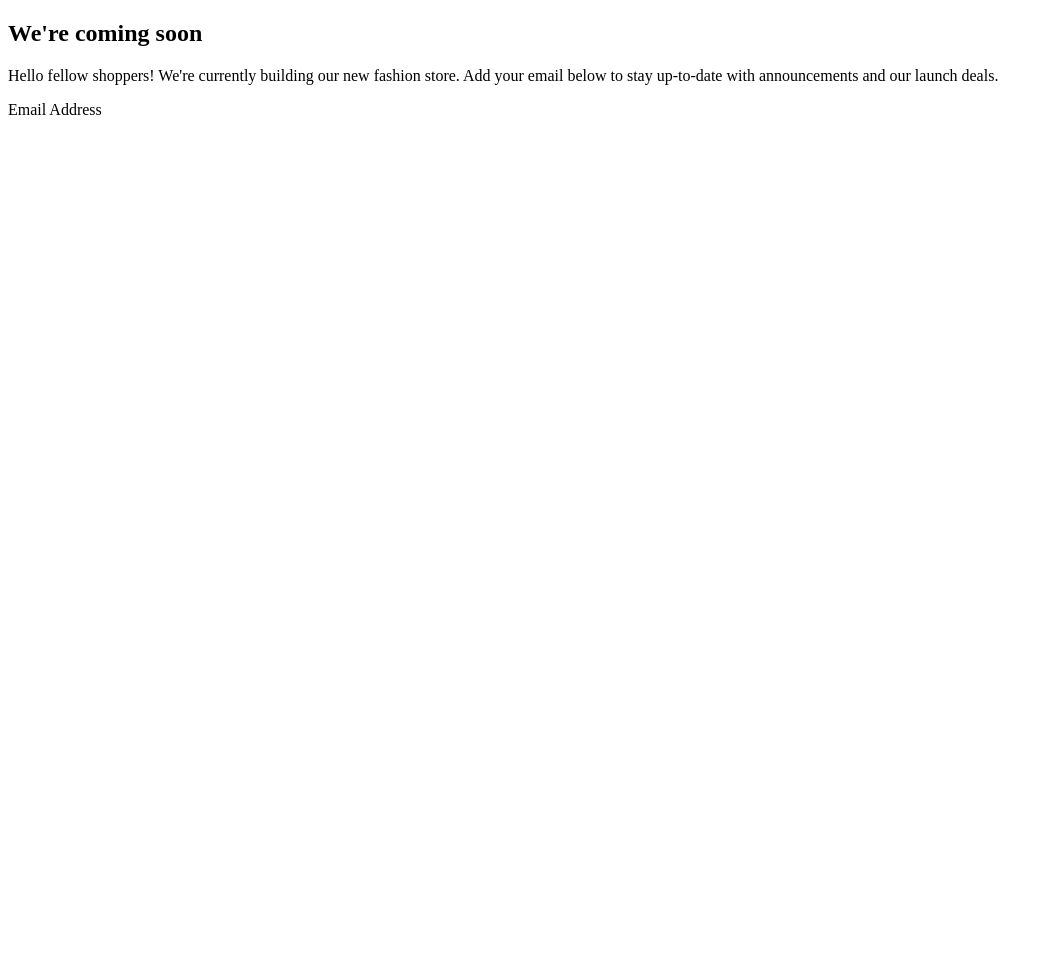
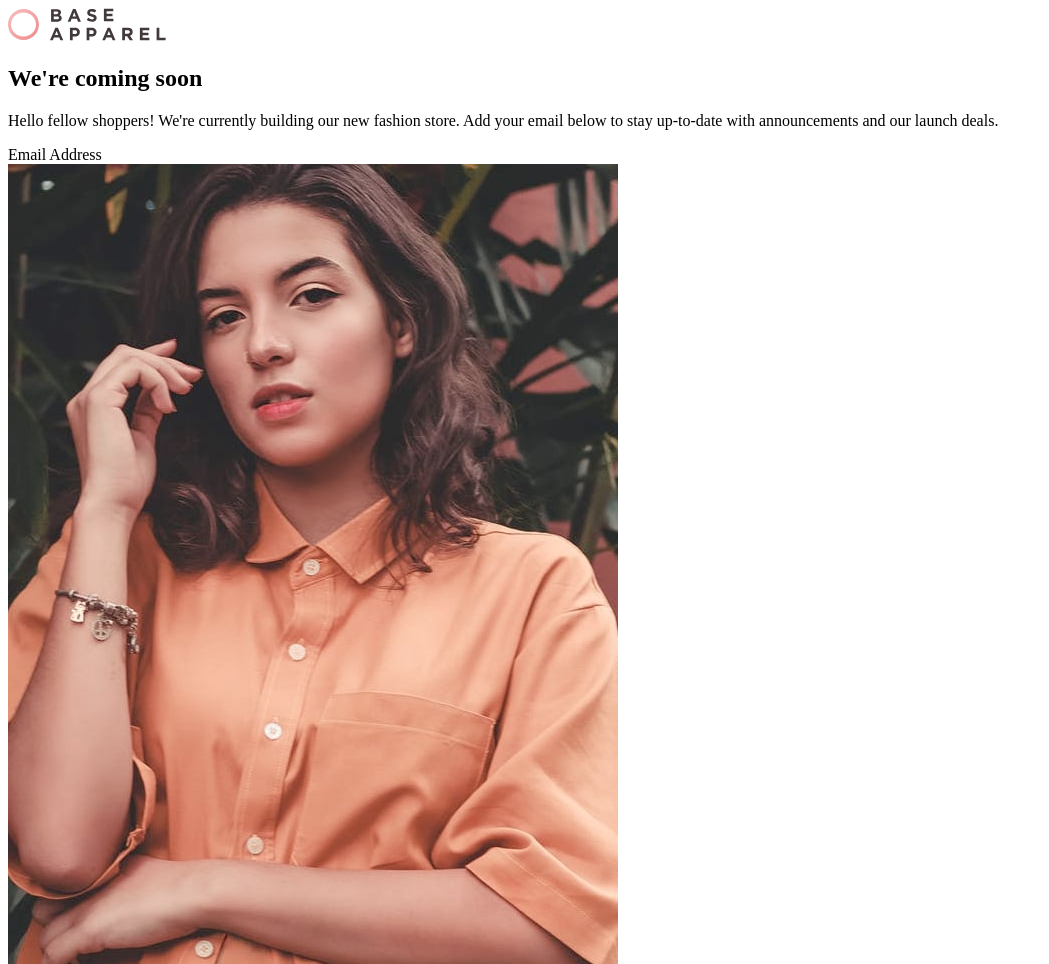
Before and after one commit to Dani237/Base-Apparel-coming-soon, a plain HTML site: page index.html in a window 1280 px wide. Shown: the whole page, without its empty margins (0-1049 px from the left). Before the commit the page ends 800 px from the top, so only its background shows below. Drawn offline with Linux system fonts and the light colour scheme.

Commit message:
Feat: adding images tags to html file

```diff
--- a/index.html
+++ b/index.html
@@ -13,7 +13,7 @@
 
   <main>
     <div class="logo">
-
+      <img src="images/logo.svg" alt="Logo">
     </div>
     <section class="content">
       <h1><span>We're</span> coming soon</h1>
@@ -24,7 +24,7 @@
       </div>
     </section>
     <div class="photo">
-
+      <img src="images/hero-desktop.jpg" alt="Hero">
     </div>
   </main>
 
```
